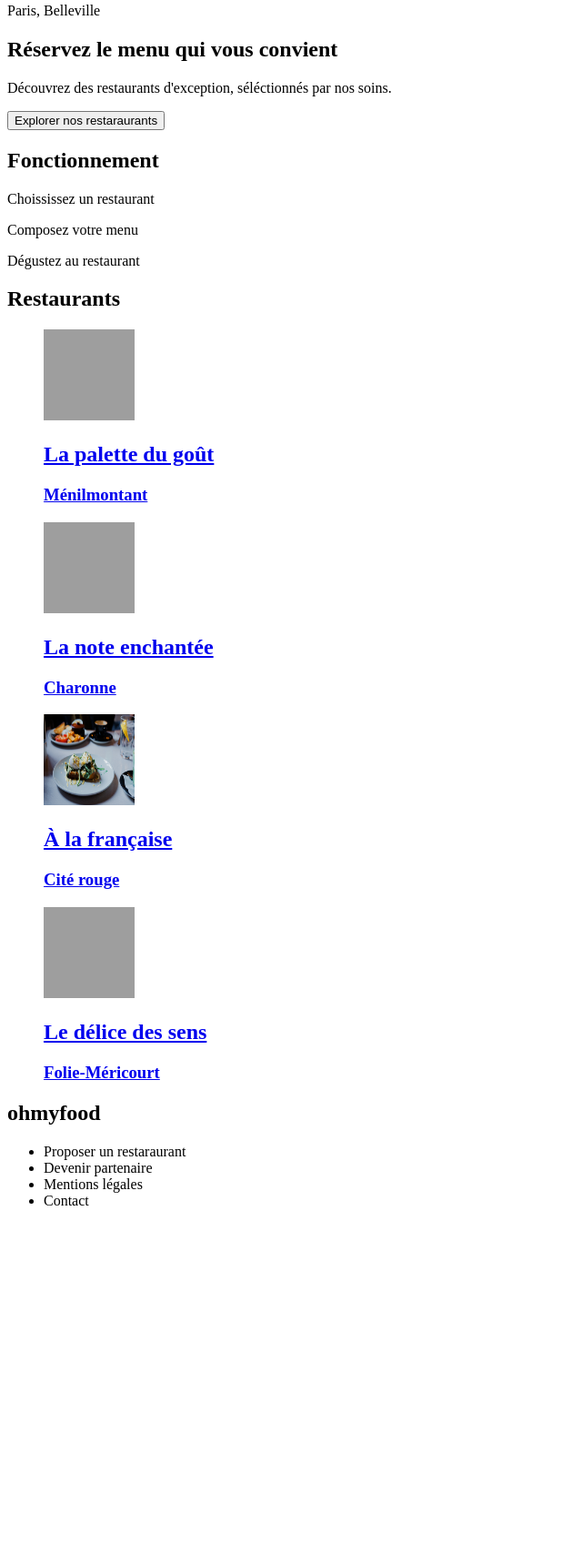
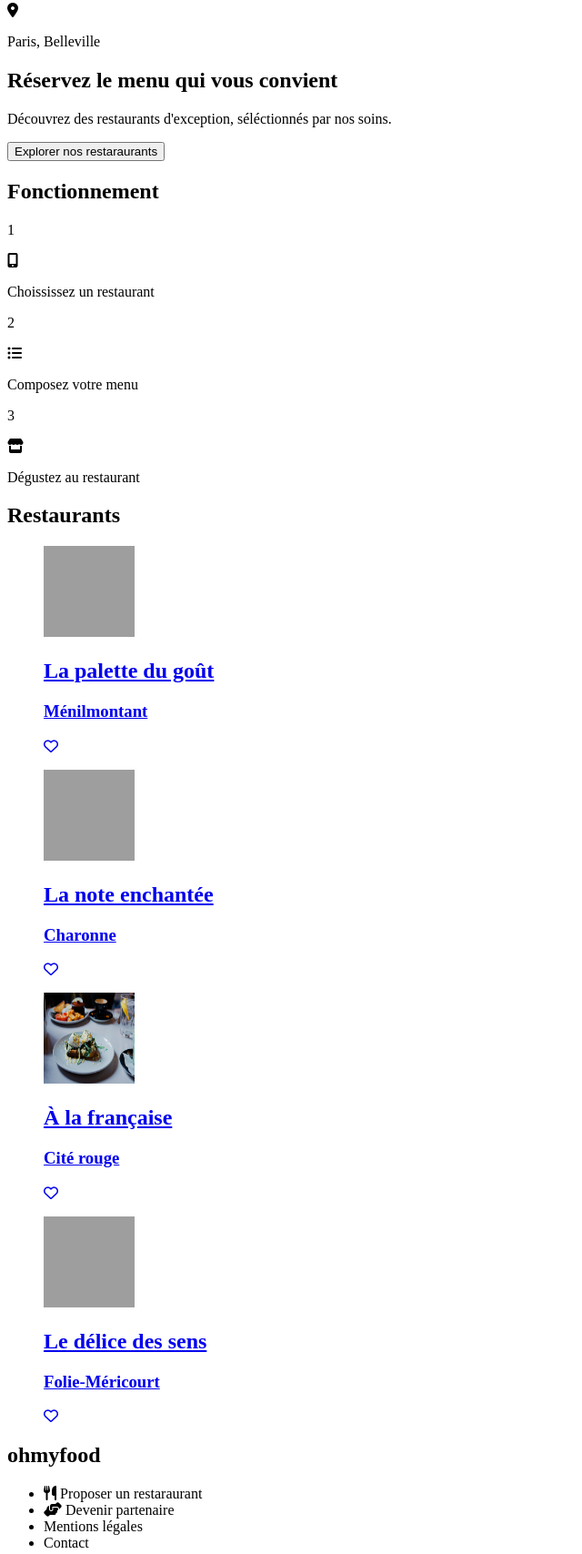
Before and after one commit to AlexandreArthaud/AlexandreArthaud_3_12112021, a plain HTML site: page index.html in a window 1280 px wide. Shown: the part 77-1785 px from the top of the page at 91% size, without its empty margins (0-640 px from the left). Before the commit the page ends 1422 px from the top, so only its background shows below. Drawn offline with Linux system fonts and the light colour scheme; grey boxes are pictures that could not be loaded.

Commit message:
add font awesome icons

```diff
--- a/index.html
+++ b/index.html
@@ -6,6 +6,12 @@
 	<meta name="viewport" content="width=device-width, initial-scale=1" />
 
 	<title>Ohmyfood | Accueil</title>
+
+	<!-- Font Awesome -->
+	<script src="https://kit.fontawesome.com/c22ba5f319.js" crossorigin="anonymous"></script>
+	<link rel="stylesheet"
+		href="https://cdn.jsdelivr.net/npm/@fortawesome/fontawesome-free@5.15.4/css/fontawesome.min.css"
+		integrity="sha384-jLKHWM3JRmfMU0A5x5AkjWkw/EYfGUAGagvnfryNV3F9VqM98XiIH7VBGVoxVSc7" crossorigin="anonymous">
 </head>
 
 <body>
@@ -14,6 +20,7 @@
 	</header>
 
 	<section>
+		<i class="fas fa-map-marker-alt"></i>
 		<p>Paris, Belleville</p>
 	</section>
 
@@ -28,9 +35,22 @@
 	<main>
 		<section>
 			<h2>Fonctionnement</h2>
-			<p>Choississez un restaurant</p>
-			<p>Composez votre menu</p>
-			<p>Dégustez au restaurant</p>
+			<div>
+				<p>1</p>
+				<i class="fas fa-mobile-alt"></i>
+				<p>Choississez un restaurant</p>
+			</div>
+			<div>
+				<p>2</p>
+				<i class="fas fa-list-ul"></i>
+				<p>Composez votre menu</p>
+			</div>
+
+			<div>
+				<p>3</p>
+				<i class="fas fa-store"></i>
+				<p>Dégustez au restaurant</p>
+			</div>
 		</section>
 
 		<section>
@@ -44,6 +64,7 @@
 							<h2>La palette du goût</h2>
 							<h3>Ménilmontant<h3>
 						</div>
+						<i class="far fa-heart"></i>
 					</figcaption>
 				</figure>
 			</a>
@@ -56,6 +77,7 @@
 							<h2>La note enchantée</h2>
 							<h3>Charonne</h3>
 						</div>
+						<i class="far fa-heart"></i>
 					</figcaption>
 				</figure>
 			</a>
@@ -68,6 +90,7 @@
 							<h2>À la française</h2>
 							<h3>Cité rouge</h3>
 						</div>
+						<i class="far fa-heart"></i>
 					</figcaption>
 				</figure>
 			</a>
@@ -81,6 +104,7 @@
 							<h2>Le délice des sens</h2>
 							<h3>Folie-Méricourt</h3>
 						</div>
+						<i class="far fa-heart"></i>
 					</figcaption>
 				</figure>
 			</a>
@@ -92,8 +116,14 @@
 		<h2>ohmyfood</h2>
 		<nav>
 			<ul>
-				<li>Proposer un restaraurant</li>
-				<li>Devenir partenaire</li>
+				<li>
+					<i class="fas fa-utensils"></i>
+					Proposer un restaraurant
+				</li>
+				<li>
+					<i class="fas fa-hands-helping"></i>
+					Devenir partenaire
+				</li>
 				<li>Mentions légales</li>
 				<li>Contact</li>
 			</ul>
```
Also changed, not shown: menu1.html (+7 -0 lines), menu2.html (+7 -0 lines), menu3.html (+7 -0 lines), menu4.html (+7 -0 lines).
